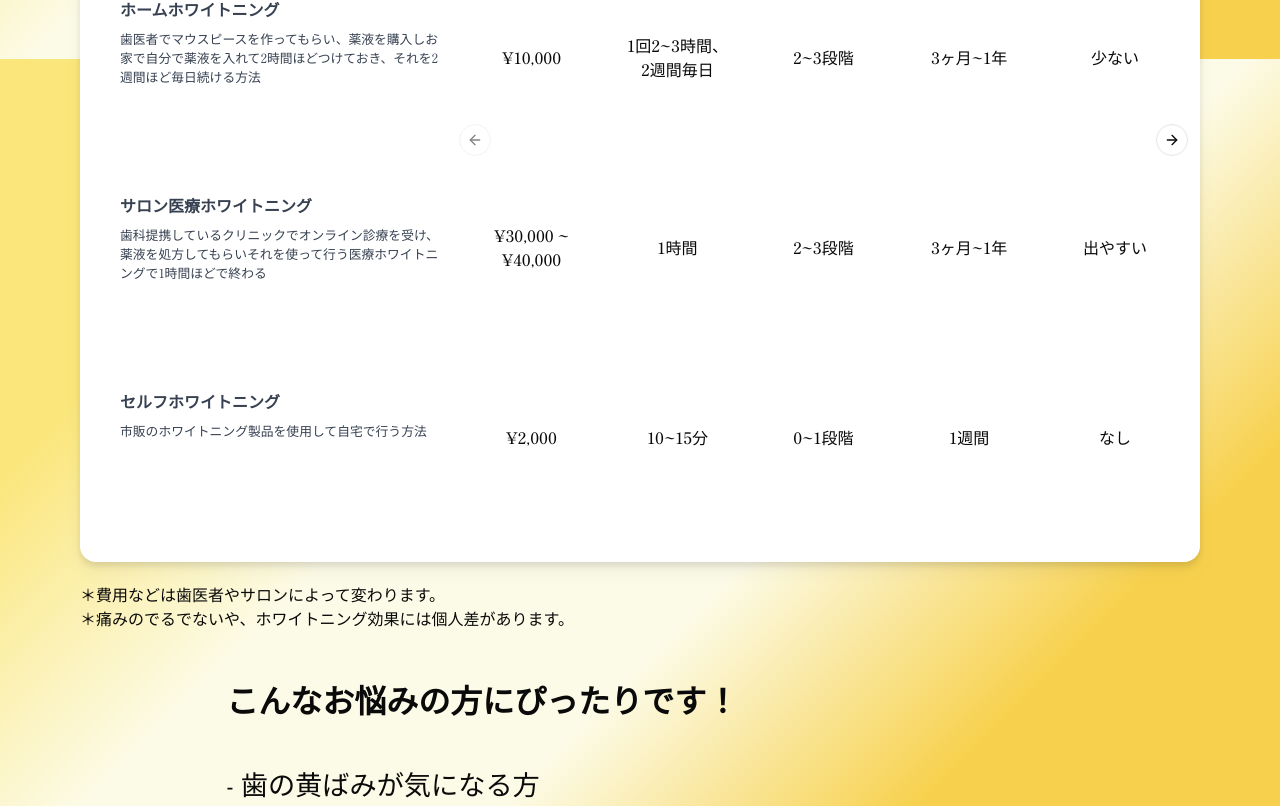
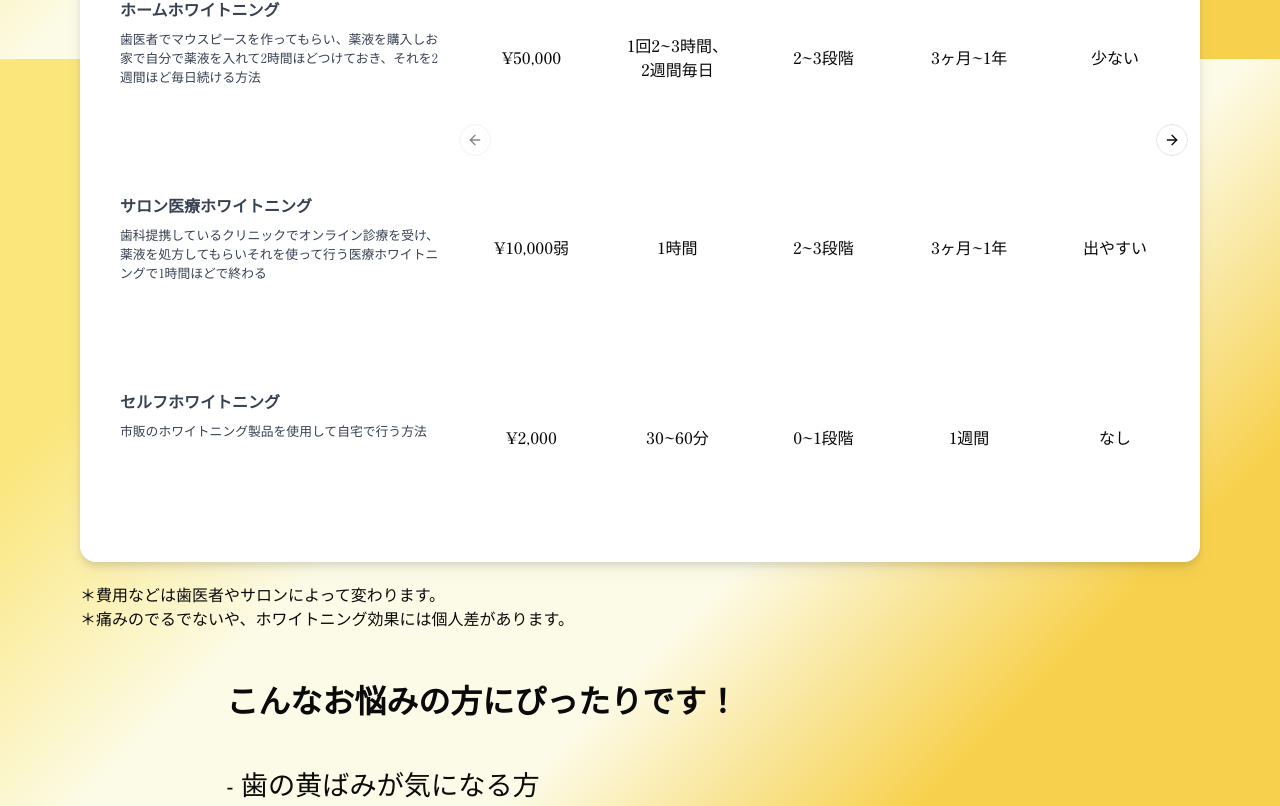
Before and after one commit to kk4w4i/bi-whitening, a React (Vite) app: page / in a window 1280 px wide. Shown: the part 2341-3147 px from the top of the page. Built offline with nearby package versions, Linux system fonts and the light colour scheme.

Commit message:
changed compare table contents

```diff
--- a/src/components/CompareTable.tsx
+++ b/src/components/CompareTable.tsx
@@ -37,30 +37,30 @@ const TABS = [
   {
     title: "ホームホワイトニング",
     description: "歯医者でマウスピースを作ってもらい、薬液を購入しお家で自分で薬液を入れて2時間ほどつけておき、それを2週間ほど毎日続ける方法",
-    一回の費用: "¥10,000",
+    一回の費用: "¥50,000",
     時間: `1回2~3時間、2週間毎日`,
     効果: "2~3段階",
     持続期間: "3ヶ月~1年",
     痛み: "少ない",
-    メリット: "自宅で手軽、費用が安い",
-    デメリット: "効果が出るまで時間がかかる、毎日の手間がかかる"
+    メリット: "自宅で手軽",
+    デメリット: "毎日コツコツ続けないと効果なし、初期費用が高い"
   },
   {
     title: "サロン医療ホワイトニング",
     description: "歯科提携しているクリニックでオンライン診療を受け、薬液を処方してもらいそれを使って行う医療ホワイトニングで1時間ほどで終わる",
-    一回の費用: "¥30,000 ~ ¥40,000",
+    一回の費用: "¥10,000弱",
     時間: "1時間",
     効果: "2~3段階",
     持続期間: "3ヶ月~1年",
     痛み: "出やすい",
-    メリット: "短時間で効果が出る、医療行為として安全",
+    メリット: "オフィスよりも安価、ホームよりも効果が早い",
     デメリット: "痛みがある、費用が高い"
   },
   {
     title: "セルフホワイトニング",
     description: "市販のホワイトニング製品を使用して自宅で行う方法",
     一回の費用: "¥2,000",
-    時間: "10~15分",
+    時間: "30~60分",
     効果: "0~1段階",
     持続期間: "1週間",
     痛み: "なし",
```
